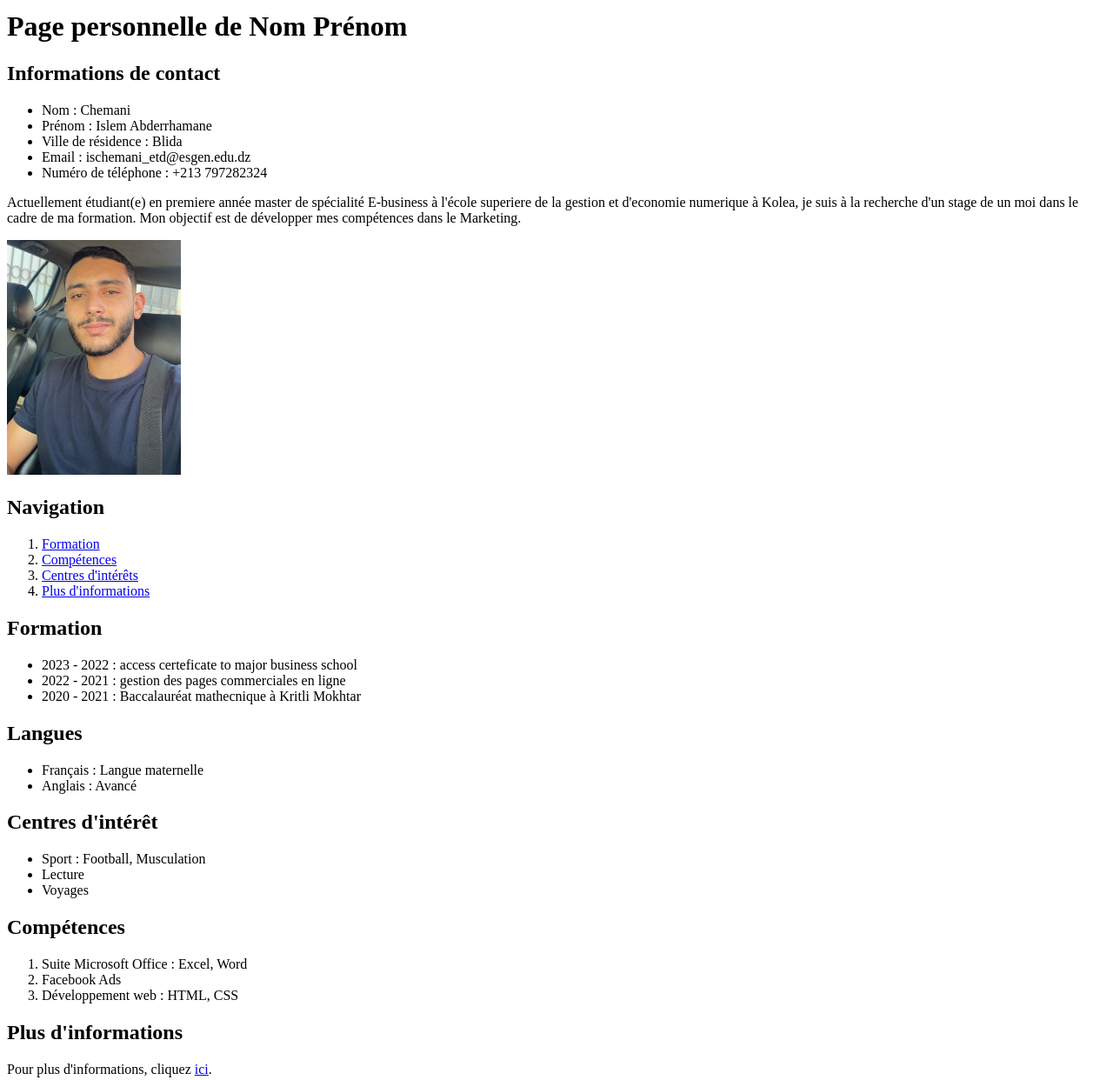
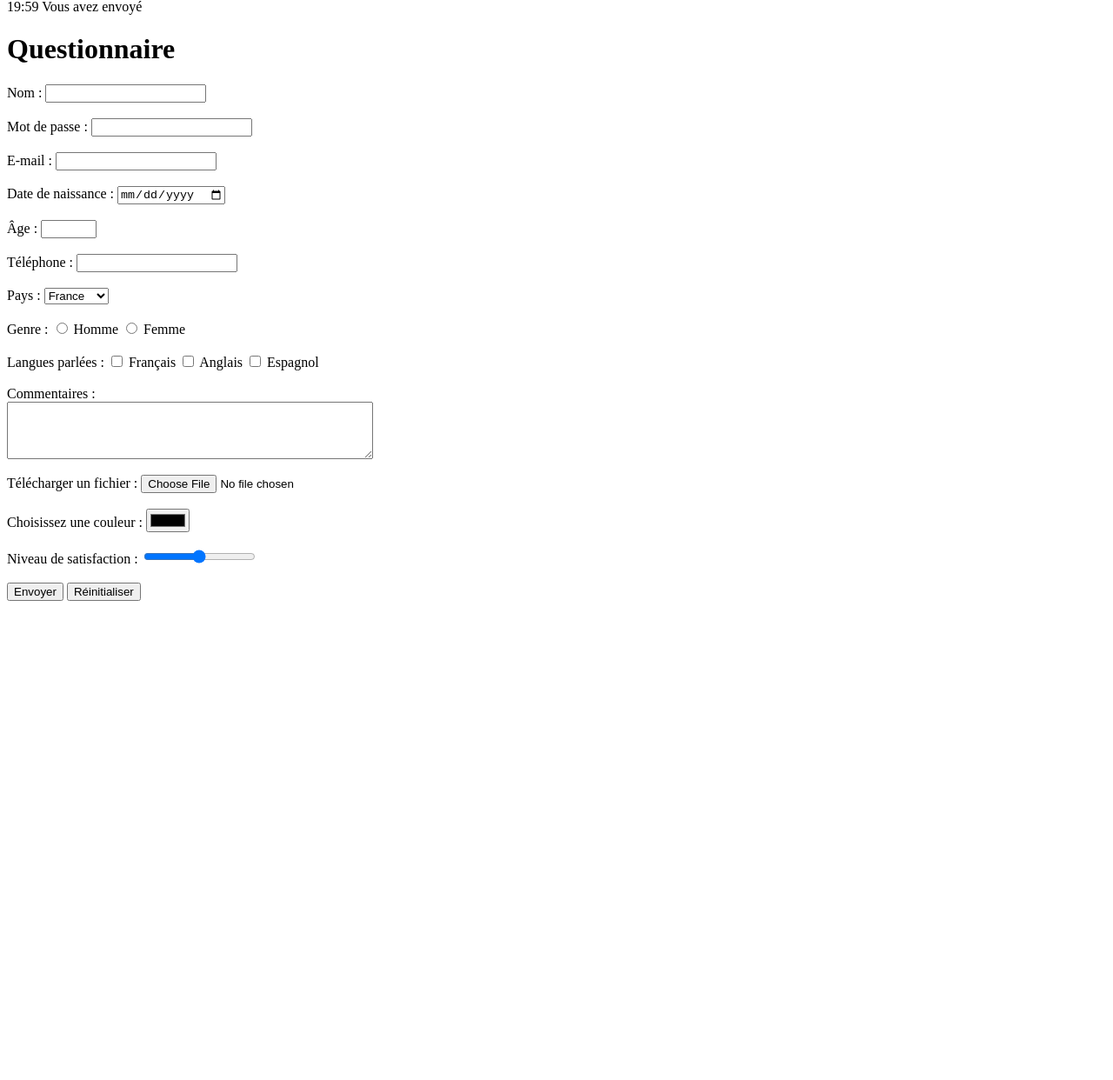
Before and after one commit to islemch213/CV-islem, a plain HTML site: page index.html in a window 1280 px wide. Shown: the part 9-1251 px from the top of the page at 87% size. After the commit the page ends 800 px from the top, so only its background shows below. Drawn offline with Linux system fonts and the light colour scheme.

Commit message:
Add files via upload

```diff
--- a/index.html
+++ b/index.html
@@ -1,77 +1,86 @@
+
+19:59
+Vous avez envoyé
 <!DOCTYPE html>
 <html lang="fr">
 <head>
     <meta charset="UTF-8">
     <meta name="viewport" content="width=device-width, initial-scale=1.0">
-    <title>Nom Prénom</title>
+    <title>Questionnaire HTML Complet</title>
 </head>
 <body>
-    <!-- Titre principal -->
-    <h1>Page personnelle de Nom Prénom</h1>
+    <h1>Questionnaire</h1>
+    <form action="submit_form.php" method="POST">
+        <!-- Champ de texte -->
+        <label for="nom">Nom :</label>
+        <input type="text" id="nom" name="nom" required><br><br>
 
-    <!-- Informations de contact -->
-    <h2>Informations de contact</h2>
-    <ul>
-        <li>Nom : Chemani</li>
-        <li>Prénom : Islem Abderrhamane</li>
-        <li>Ville de résidence : Blida</li>
-        <li>Email : ischemani_etd@esgen.edu.dz</li>
-        <li>Numéro de téléphone : +213 797282324</li>
-    </ul>
+        <!-- Champ de mot de passe -->
+        <label for="motdepasse">Mot de passe :</label>
+        <input type="password" id="motdepasse" name="motdepasse" required><br><br>
 
-    <!-- Description -->
-    <p>
-        Actuellement étudiant(e) en premiere année master de spécialité E-business à l'école superiere de la gestion et d'economie numerique à Kolea,
-        je suis à la recherche d'un stage de un moi dans le cadre de ma formation. Mon objectif est de développer mes compétences dans le Marketing.
-    </p>
+        <!-- Champ e-mail -->
+        <label for="email">E-mail :</label>
+        <input type="email" id="email" name="email" required><br><br>
 
-    <!-- Photo -->
-    <img src="img.JPG" alt="Photo de Nom Prénom" style="width:200px; height:auto;">
+        <!-- Champ de date -->
+        <label for="date">Date de naissance :</label>
+        <input type="date" id="date" name="date"><br><br>
 
-    <!-- Liens vers les sections -->
-    <h2>Navigation</h2>
-    <ol>
-        <li><a href="#formation">Formation</a></li>
-        <li><a href="#competences">Compétences</a></li>
-        <li><a href="#interets">Centres d'intérêts</a></li>
-        <li><a href="#infos">Plus d'informations</a></li>
-    </ol>
+        <!-- Champ de nombre -->
+        <label for="age">Âge :</label>
+        <input type="number" id="age" name="age" min="1" max="120"><br><br>
 
-    <!-- Formation -->
-    <h2 id="formation">Formation</h2>
-    <ul>
-        <li>2023 - 2022 : access certeficate to major business school</li>
-        <li>2022 - 2021 : gestion des pages commerciales en ligne </li>
-        <li>2020 - 2021 : Baccalauréat mathecnique à Kritli Mokhtar</li>
-    </ul>
+        <!-- Champ de téléphone -->
+        <label for="telephone">Téléphone :</label>
+        <input type="tel" id="telephone" name="telephone"><br><br>
 
-    <!-- Langues -->
-    <h2>Langues</h2>
-    <ul>
-        <li>Français : Langue maternelle</li>
-        <li>Anglais : Avancé</li>
-    </ul>
+        <!-- Menu déroulant -->
+        <label for="pays">Pays :</label>
+        <select id="pays" name="pays">
+            <option value="france">France</option>
+            <option value="belgique">Belgique</option>
+            <option value="suisse">Suisse</option>
+            <option value="canada">Canada</option>
+        </select><br><br>
 
-    <!-- Centres d'intérêt -->
-    <h2 id="interets">Centres d'intérêt</h2>
-    <ul>
-        <li>Sport : Football, Musculation</li>
-        <li>Lecture</li>
-        <li>Voyages</li>
-    </ul>
+        <!-- Boutons radio -->
+        <label>Genre :</label>
+        <input type="radio" id="homme" name="genre" value="homme">
+        <label for="homme">Homme</label>
+        <input type="radio" id="femme" name="genre" value="femme">
+        <label for="femme">Femme</label><br><br>
 
-    <!-- Compétences -->
-    <h2 id="competences">Compétences</h2>
-    <ol>
-        <li>Suite Microsoft Office : Excel, Word</li>
-        <li>Facebook Ads</li>
-        <li>Développement web : HTML, CSS</li>
-    </ol>
+        <!-- Cases à cocher -->
+        <label>Langues parlées :</label>
+        <input type="checkbox" id="francais" name="langues" value="francais">
+        <label for="francais">Français</label>
+        <input type="checkbox" id="anglais" name="langues" value="anglais">
+        <label for="anglais">Anglais</label>
+        <input type="checkbox" id="espagnol" name="langues" value="espagnol">
+        <label for="espagnol">Espagnol</label><br><br>
 
-    <!-- Lien vers infosup.html -->
-    <h2 id="infos">Plus d'informations</h2>
-    <p>
-        Pour plus d'informations, cliquez <a href="infosup.html">ici</a>.
-    </p>
+        <!-- Champ de texte long -->
+        <label for="commentaires">Commentaires :</label><br>
+        <textarea id="commentaires" name="commentaires" rows="4" cols="50"></textarea><br><br>
+
+        <!-- Fichier -->
+        <label for="fichier">Télécharger un fichier :</label>
+        <input type="file" id="fichier" name="fichier"><br><br>
+
+        <!-- Champ de couleur -->
+        <label for="couleur">Choisissez une couleur :</label>
+        <input type="color" id="couleur" name="couleur"><br><br>
+
+        <!-- Champ de plage -->
+        <label for="satisfaction">Niveau de satisfaction :</label>
+        <input type="range" id="satisfaction" name="satisfaction" min="0" max="10"><br><br>
+
+        <!-- Bouton de soumission -->
+        <input type="submit" value="Envoyer">
+
+        <!-- Bouton de réinitialisation -->
+        <input type="reset" value="Réinitialiser">
+    </form>
 </body>
 </html>
```
